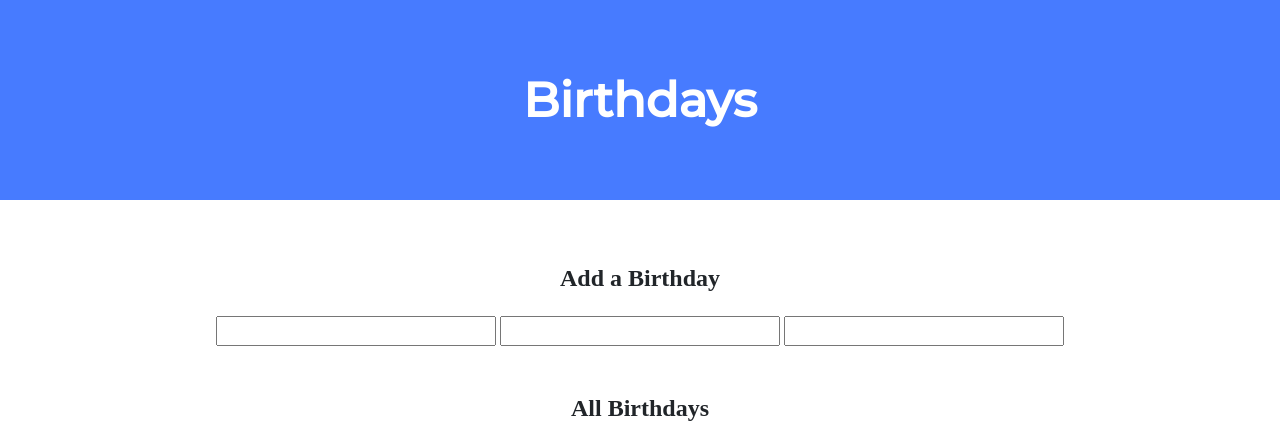
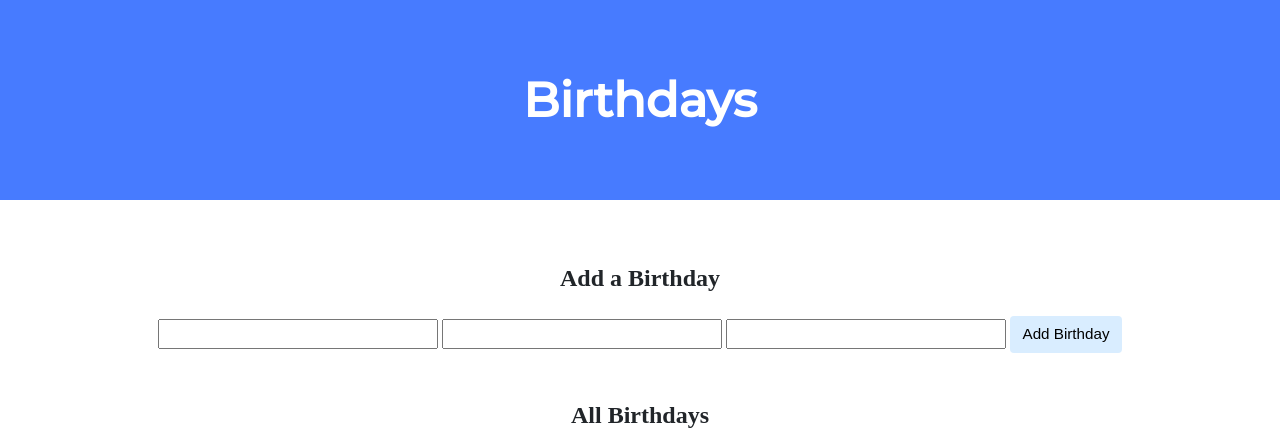
Before and after one commit to Abdalrahman01-CS/code-universe, a Flask app: page / in a window 1280 px wide. Shown: the top 446 px of the page. Run offline with Flask 3, Linux system fonts and the light colour scheme; some libraries are stand-ins or nearby versions.

Commit message:
Sat, Sep 21, 2024, 1:57 PM +03:00

```diff
--- a/birthdays/templates/index.html
+++ b/birthdays/templates/index.html
@@ -19,6 +19,7 @@
                     <input name="name" type="text">
                     <input name="month" type="number">
                     <input name="day" type="number">
+                    <input type="submit" value="Add Birthday">
                  </form>
             </div>
 
```
